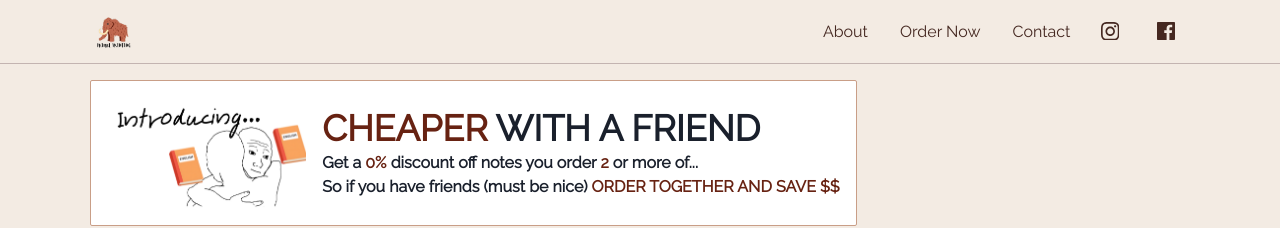
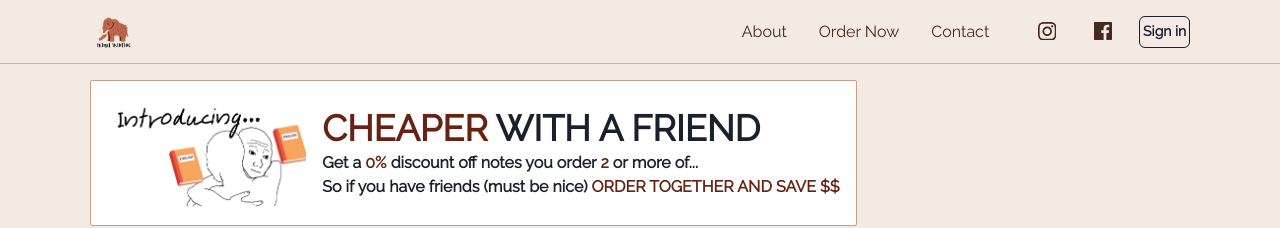
Before and after one commit to choden-dev/PrimalPrinting, a Next.js app: page /order in a window 1280 px wide. Shown: the top 228 px of the page. Built offline with nearby package versions, Linux system fonts and the light colour scheme; no server answers.

Commit message:
feat: add user menu to NavBar with sign in/out and My Orders link
- Shows Sign in button when unauthenticated
- Shows avatar dropdown when signed in with name, My Orders link, and Sign out
- Menu appears on all pages via NavBar

```diff
--- a/components/navbar/NavBar.tsx
+++ b/components/navbar/NavBar.tsx
@@ -1,9 +1,63 @@
 import { HamburgerIcon } from "@chakra-ui/icons";
-import { Box, Heading, IconButton, Image } from "@chakra-ui/react";
+import {
+	Avatar,
+	Box,
+	Button,
+	Heading,
+	IconButton,
+	Image,
+	Menu,
+	MenuButton,
+	MenuItem,
+	MenuList,
+	Text,
+} from "@chakra-ui/react";
 import Link from "next/link";
 import React from "react";
+import { useAuth } from "../../contexts/AuthContext";
 import SocialLinks from "../sociallinks/sociallinks";
 import styles from "./NavBar.module.css";
+
+function UserMenu() {
+	const { isAuthenticated, isLoading, name, image, login, logout } = useAuth();
+
+	if (isLoading) return null;
+
+	if (!isAuthenticated) {
+		return (
+			<Button
+				size="sm"
+				variant="outline"
+				colorScheme="brown"
+				ml={3}
+				onClick={login}
+			>
+				Sign in
+			</Button>
+		);
+	}
+
+	return (
+		<Menu>
+			<MenuButton ml={3}>
+				<Avatar size="sm" name={name || ""} src={image || undefined} />
+			</MenuButton>
+			<MenuList zIndex={10000}>
+				<Box px={3} py={2}>
+					<Text fontWeight={600} fontSize="sm">
+						{name}
+					</Text>
+				</Box>
+				<Link href="/my-orders">
+					<MenuItem fontSize="sm">My Orders</MenuItem>
+				</Link>
+				<MenuItem fontSize="sm" onClick={logout} color="red.500">
+					Sign out
+				</MenuItem>
+			</MenuList>
+		</Menu>
+	);
+}
 
 export default function NavBar() {
 	const [menuOpened, setMenuOpened] = React.useState<boolean>(false);
@@ -46,7 +100,7 @@ export default function NavBar() {
 					}}
 				/>
 			</span>
-			<Box marginLeft="auto" display="flex">
+			<Box marginLeft="auto" display="flex" alignItems="center">
 				<ul
 					className={`${styles.navigationitems} ${menuOpened && styles.opened}`}
 				>
@@ -74,6 +128,7 @@ export default function NavBar() {
 					</li>
 				</ul>
 				<SocialLinks />
+				<UserMenu />
 			</Box>
 		</Box>
 	);
```
